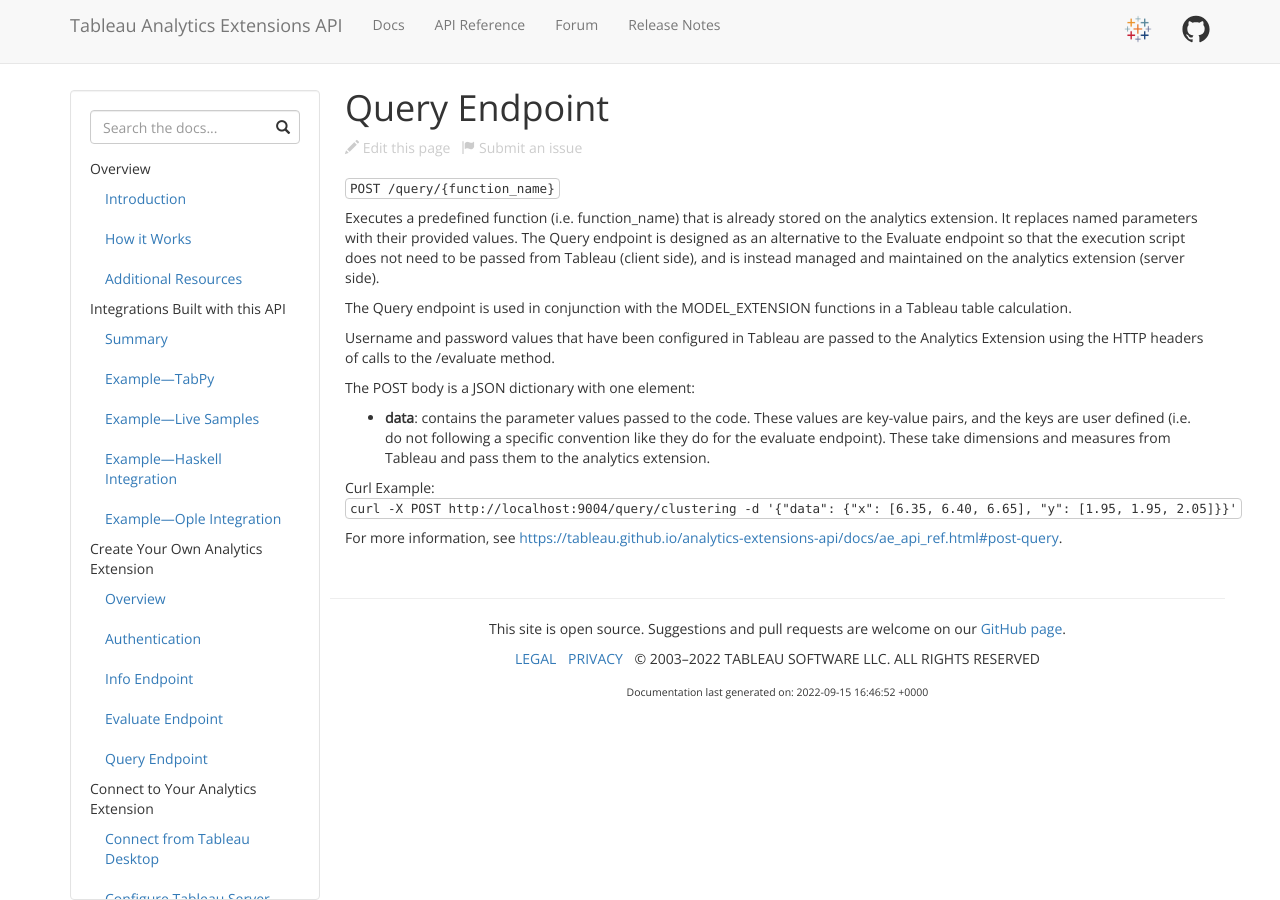
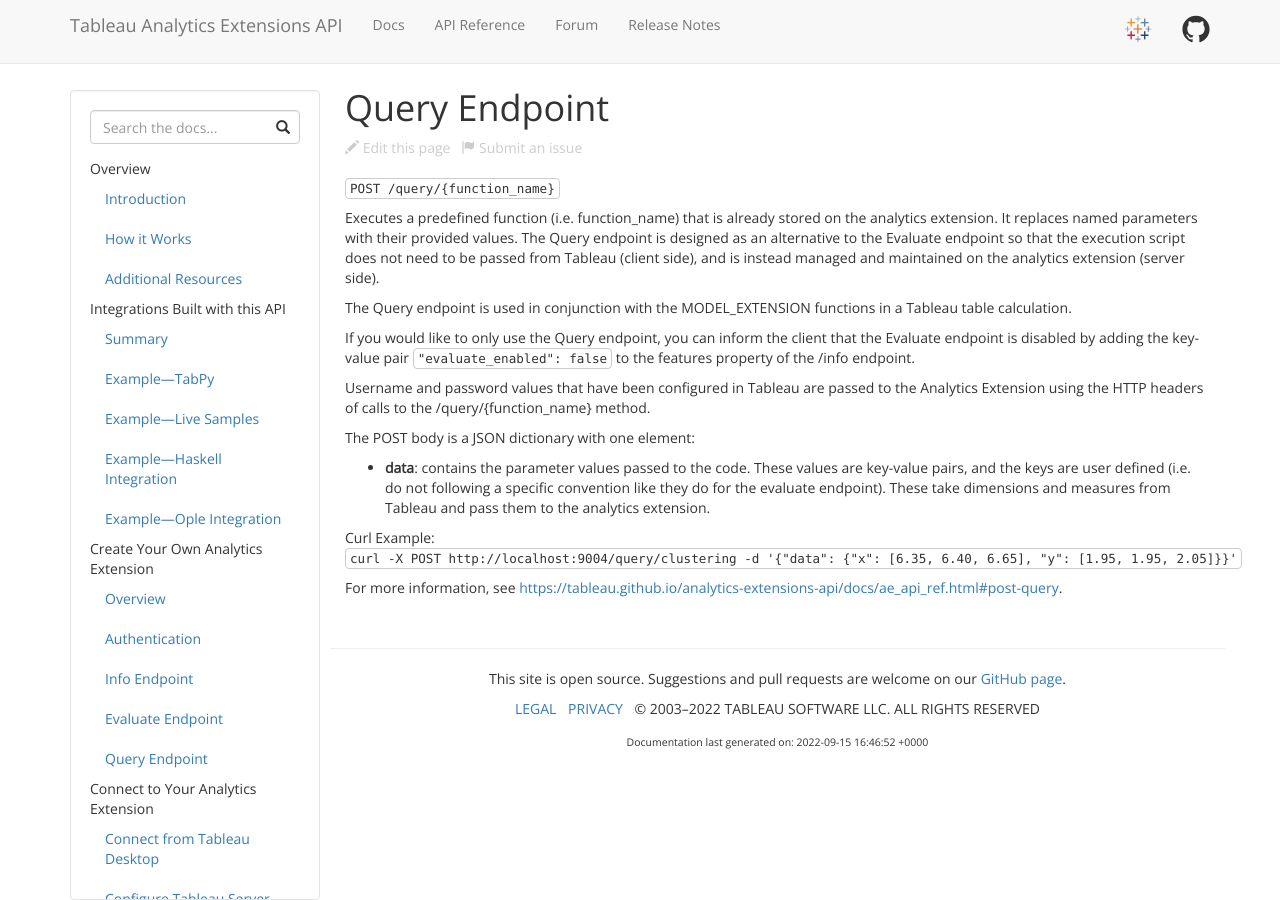
Before and after one commit to tableau/analytics-extensions-api, a Jekyll site: the page built from docs/ae_method_query.md, in a window 1280 px wide. Built offline with Jekyll 4.4.1, drawn with Linux system fonts in a browser that asks for light colours; nearby versions of some CDN libraries.

Commit message:
adding evaluate_enabled note to docs

```diff
--- a/docs/ae_method_query.md
+++ b/docs/ae_method_query.md
@@ -9,7 +9,9 @@
 
 The Query endpoint is used in conjunction with the MODEL_EXTENSION functions in a Tableau table calculation.
 
-Username and password values that have been configured in Tableau are passed to the Analytics Extension using the HTTP headers of calls to the /evaluate method.
+If you would like to only use the Query endpoint, you can inform the client that the Evaluate endpoint is disabled by adding the key-value pair `"evaluate_enabled": false` to the features property of the /info endpoint.
+
+Username and password values that have been configured in Tableau are passed to the Analytics Extension using the HTTP headers of calls to the /query/{function_name} method.
 
 The POST body is a JSON dictionary with one element:
 
```
